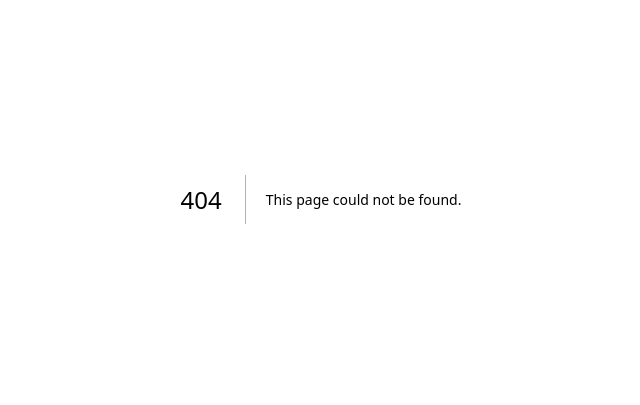
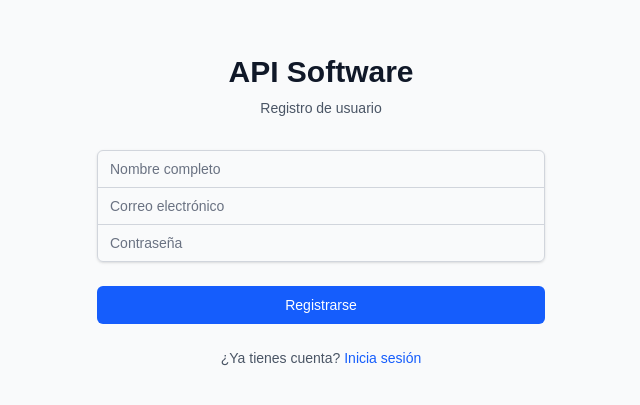
Before and after one commit to alperdomoarturo-source/API-facturacion-electronica, a Next.js app: page /auth/signup in a window 1280 px wide. Before the commit this address had no page. Shown: the part 201-606 px from the top of the page, without its empty margins (319-959 px from the left). Built offline with nearby package versions, Linux system fonts and the light colour scheme; no server answers.

Commit message:
Add signup page for user registration

```diff
--- /dev/null
+++ b/src/app/auth/signup/page.tsx
@@ -0,0 +1,149 @@
+'use client'
+
+import { useState } from 'react'
+import { supabase } from '@/supabase/client'
+import { useRouter } from 'next/navigation'
+
+export default function SignupPage() {
+  const router = useRouter()
+  const [email, setEmail] = useState('')
+  const [password, setPassword] = useState('')
+  const [fullName, setFullName] = useState('')
+  const [loading, setLoading] = useState(false)
+  const [error, setError] = useState('')
+
+  const handleSignup = async (e: React.FormEvent) => {
+    e.preventDefault()
+    setLoading(true)
+    setError('')
+
+    try {
+      const { data, error } = await supabase.auth.signUp({
+        email,
+        password,
+        options: {
+          data: {
+            full_name: fullName,
+          },
+        },
+      })
+
+      if (error) throw error
+
+      // Create profile entry
+      if (data.user) {
+        const { error: profileError } = await supabase
+          .from('profiles')
+          .insert({
+            id: data.user.id,
+            user_id: data.user.id,
+            role: 'CASHIER',
+            full_name: fullName,
+          })
+
+        if (profileError) {
+          console.error('Error creating profile:', profileError)
+        }
+      }
+
+      router.push('/auth/login?message=Registro exitoso. Por favor inicia sesión.')
+    } catch (error: any) {
+      setError(error.message || 'Error al registrarse')
+    } finally {
+      setLoading(false)
+    }
+  }
+
+  return (
+    <div className="min-h-screen flex items-center justify-center bg-gray-50 py-12 px-4 sm:px-6 lg:px-8">
+      <div className="max-w-md w-full space-y-8">
+        <div>
+          <h2 className="mt-6 text-center text-3xl font-extrabold text-gray-900">
+            API Software
+          </h2>
+          <p className="mt-2 text-center text-sm text-gray-600">
+            Registro de usuario
+          </p>
+        </div>
+        <form className="mt-8 space-y-6" onSubmit={handleSignup}>
+          {error && (
+            <div className="bg-red-50 border border-red-200 text-red-700 px-4 py-3 rounded">
+              {error}
+            </div>
+          )}
+          <div className="rounded-md shadow-sm -space-y-px">
+            <div>
+              <label htmlFor="full-name" className="sr-only">
+                Nombre completo
+              </label>
+              <input
+                id="full-name"
+                name="full-name"
+                type="text"
+                required
+                value={fullName}
+                onChange={(e) => setFullName(e.target.value)}
+                className="appearance-none rounded-none relative block w-full px-3 py-2 border border-gray-300 placeholder-gray-500 text-gray-900 rounded-t-md focus:outline-none focus:ring-blue-500 focus:border-blue-500 focus:z-10 sm:text-sm"
+                placeholder="Nombre completo"
+              />
+            </div>
+            <div>
+              <label htmlFor="email-address" className="sr-only">
+                Correo electrónico
+              </label>
+              <input
+                id="email-address"
+                name="email"
+                type="email"
+                autoComplete="email"
+                required
+                value={email}
+                onChange={(e) => setEmail(e.target.value)}
+                className="appearance-none rounded-none relative block w-full px-3 py-2 border border-gray-300 placeholder-gray-500 text-gray-900 focus:outline-none focus:ring-blue-500 focus:border-blue-500 focus:z-10 sm:text-sm"
+                placeholder="Correo electrónico"
+              />
+            </div>
+            <div>
+              <label htmlFor="password" className="sr-only">
+                Contraseña
+              </label>
+              <input
+                id="password"
+                name="password"
+                type="password"
+                autoComplete="new-password"
+                required
+                value={password}
+                onChange={(e) => setPassword(e.target.value)}
+                className="appearance-none rounded-none relative block w-full px-3 py-2 border border-gray-300 placeholder-gray-500 text-gray-900 rounded-b-md focus:outline-none focus:ring-blue-500 focus:border-blue-500 focus:z-10 sm:text-sm"
+                placeholder="Contraseña"
+              />
+            </div>
+          </div>
+
+          <div>
+            <button
+              type="submit"
+              disabled={loading}
+              className="group relative w-full flex justify-center py-2 px-4 border border-transparent text-sm font-medium rounded-md text-white bg-blue-600 hover:bg-blue-700 focus:outline-none focus:ring-2 focus:ring-offset-2 focus:ring-blue-500 disabled:opacity-50 disabled:cursor-not-allowed"
+            >
+              {loading ? 'Registrando...' : 'Registrarse'}
+            </button>
+          </div>
+
+          <div className="text-center">
+            <p className="text-sm text-gray-600">
+              ¿Ya tienes cuenta?{' '}
+              <a
+                href="/auth/login"
+                className="font-medium text-blue-600 hover:text-blue-500"
+              >
+                Inicia sesión
+              </a>
+            </p>
+          </div>
+        </form>
+      </div>
+    </div>
+  )
+}
```
